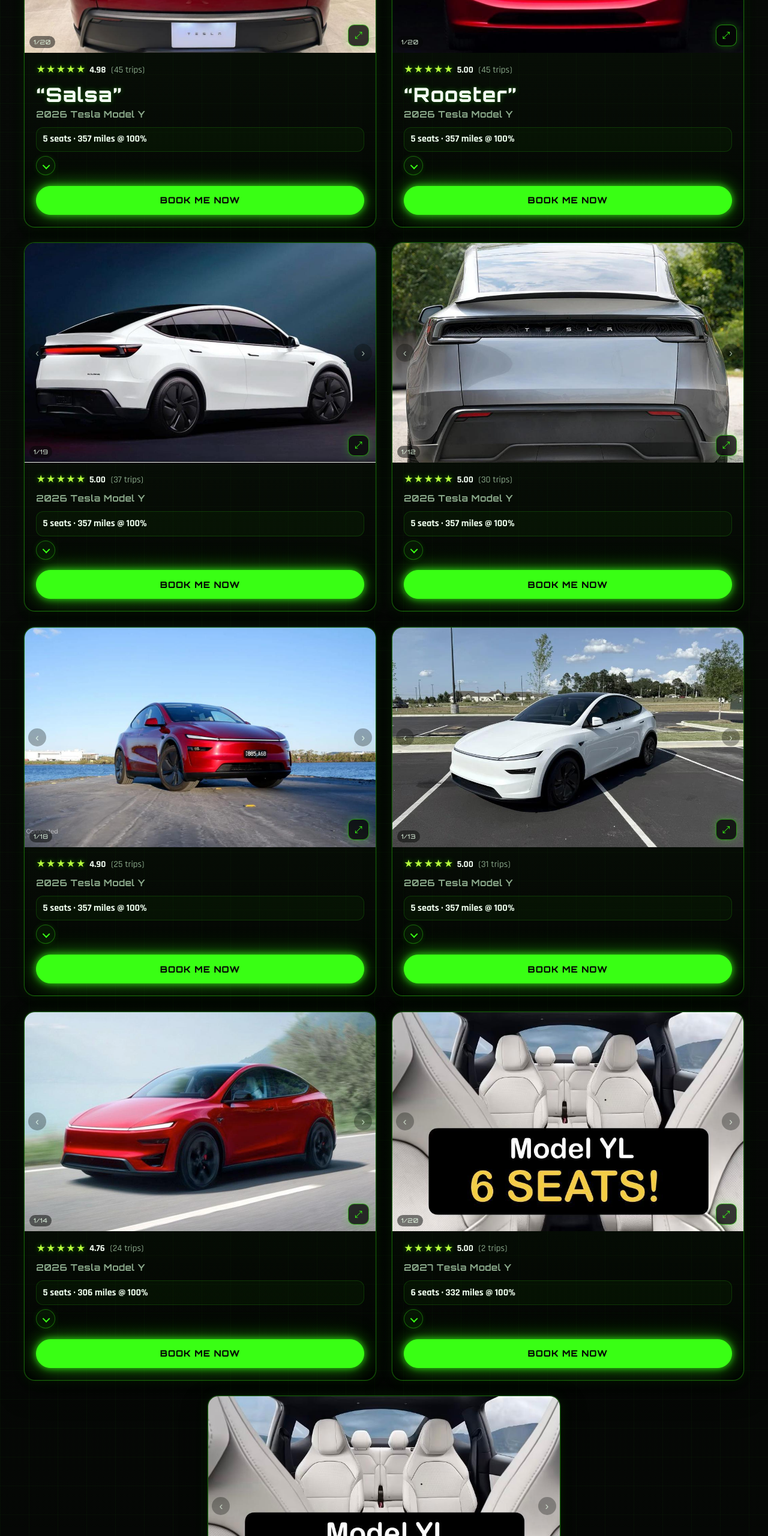
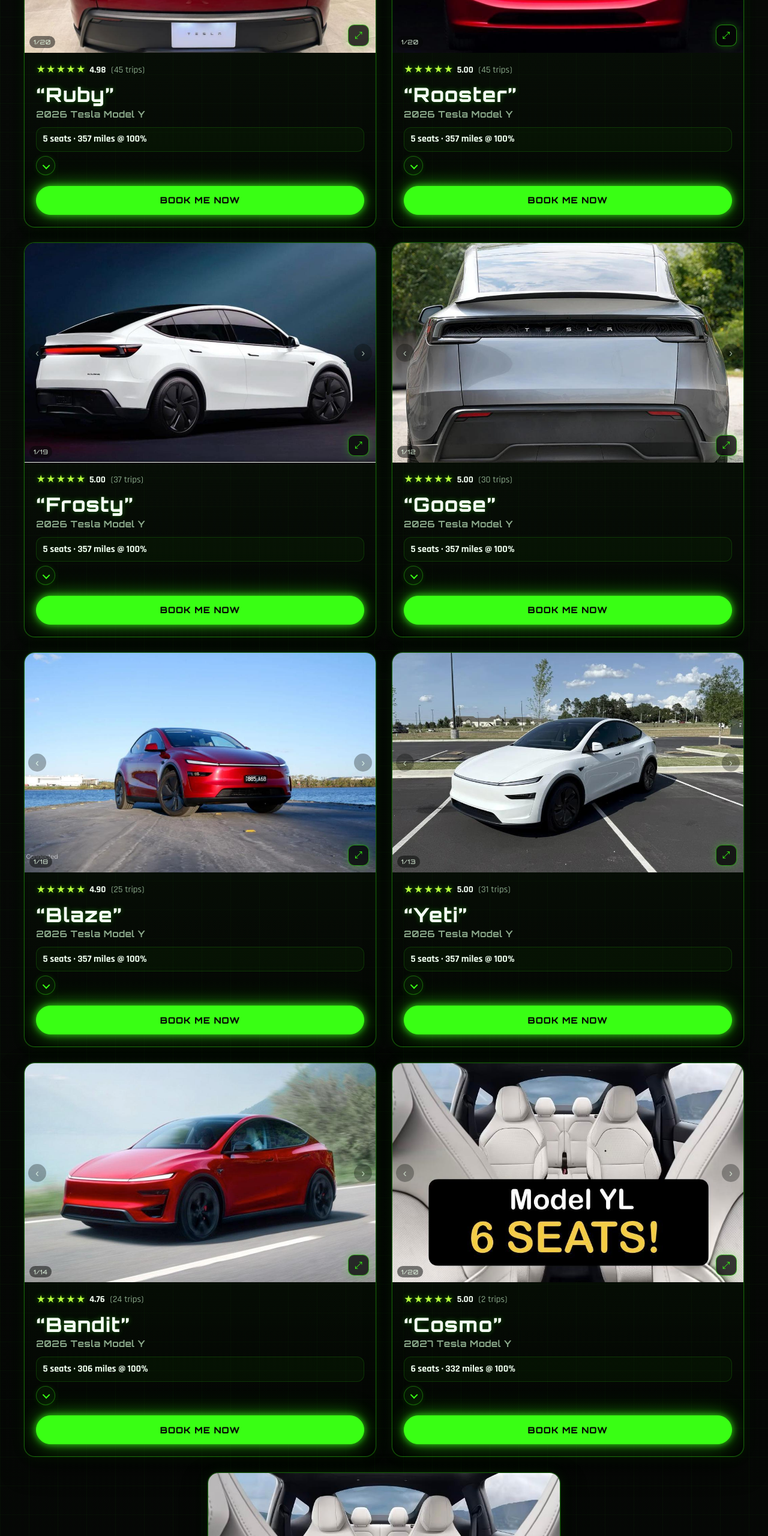
Before and after one commit to RobbStuff/cyberturo, a plain HTML site: page index.html in a window 1280 px wide. Shown: the part 1940-4500 px from the top of the page at 60% size. Drawn offline with Linux system fonts and the light colour scheme.

Commit message:
Assign custom names by fleet card display order
Name all 13 cards top-to-bottom/left-to-right, replace Salsa with
Ruby, and refresh the listing-map comment. Quoted larger titles kept.

Co-authored-by: Robb <RobbStuff@users.noreply.github.com>

```diff
--- a/index.html
+++ b/index.html
@@ -526,10 +526,20 @@
     </header>
     <main class="grid">
     <!--
-      Custom names by data-listing-id (fill data-custom-name + .custom-name text as “Name”):
-      2587824 Merlin, 2740306 Maverick, 3307368 Casper, 3307383 Storm,
-      3307398 Salsa, 3307415 Rooster
-      Unknown (leave blank): 3506536, 3531702, 3563398, 3595182, 3619928, 3943006, 3959789
+      Custom names by card display order (data-listing-id → name):
+      1. 2587824 Merlin
+      2. 2740306 Maverick
+      3. 3307368 Casper
+      4. 3307383 Storm
+      5. 3307398 Ruby
+      6. 3307415 Rooster
+      7. 3506536 Frosty
+      8. 3531702 Goose
+      9. 3563398 Blaze
+      10. 3595182 Yeti
+      11. 3619928 Bandit
+      12. 3943006 Cosmo
+      13. 3959789 Bubba
     -->
 
     <article class="card" id="cybertruck" data-vehicle-id="2587824" data-listing-id="2587824" data-custom-name="Merlin">
@@ -677,7 +687,7 @@
         <div class="price-row"><a class="book" href="https://turo.com/us/en/suv-rental/united-states/melbourne-fl/tesla/model-y/3307383" target="_blank" rel="noopener noreferrer">Book me now</a></div>
       </div>
     </article>
-    <article class="card" data-vehicle-id="3307398" data-listing-id="3307398" data-custom-name="Salsa">
+    <article class="card" data-vehicle-id="3307398" data-listing-id="3307398" data-custom-name="Ruby">
       <div class="carousel" data-count="20">
         <div class="viewport"><div class="slide active" data-index="0"><img src="images/3307398_1.jpg" alt="2026 Tesla Model Y photo 1" data-full="images/3307398_1.jpg"></div>
 <div class="slide" data-index="1"><img src="images/3307398_2.jpg" alt="2026 Tesla Model Y photo 2" loading="lazy" data-full="images/3307398_2.jpg"></div>
@@ -707,7 +717,7 @@
       <div class="body">
         <div class="meta-top"><span class="rating" title="4.98 out of 5"><span class="stars" aria-hidden="true">★★★★★</span><span class="rating-num">4.98</span></span> <span class="trips">(45 trips)</span></div>
         <div class="card-title">
-        <h2 class="custom-name">“Salsa”</h2>
+        <h2 class="custom-name">“Ruby”</h2>
         <p class="vehicle-name">2026 Tesla Model Y</p>
       </div>
         <div class="specs"><p class="spec-primary">5 seats · 357 miles @ 100%</p><details class="spec-more"><summary aria-label="More specs: trim, transmission, and powertrain"><span class="chev" aria-hidden="true"></span></summary><div class="spec-extra" role="list"><div role="listitem"><span>Trim</span><strong>Premium</strong></div><div role="listitem"><span>Transmission</span><strong>Automatic</strong></div><div role="listitem"><span>Powertrain</span><strong>Electric</strong></div></div></details></div>
@@ -751,7 +761,7 @@
         <div class="price-row"><a class="book" href="https://turo.com/us/en/suv-rental/united-states/melbourne-fl/tesla/model-y/3307415" target="_blank" rel="noopener noreferrer">Book me now</a></div>
       </div>
     </article>
-    <article class="card" data-vehicle-id="3506536" data-listing-id="3506536" data-custom-name="">
+    <article class="card" data-vehicle-id="3506536" data-listing-id="3506536" data-custom-name="Frosty">
       <div class="carousel" data-count="19">
         <div class="viewport"><div class="slide active" data-index="0"><img src="images/3506536_1.jpg" alt="2026 Tesla Model Y photo 1" data-full="images/3506536_1.jpg"></div>
 <div class="slide" data-index="1"><img src="images/3506536_2.jpg" alt="2026 Tesla Model Y photo 2" loading="lazy" data-full="images/3506536_2.jpg"></div>
@@ -780,15 +790,14 @@
       <div class="body">
         <div class="meta-top"><span class="rating" title="5.0 out of 5"><span class="stars" aria-hidden="true">★★★★★</span><span class="rating-num">5.00</span></span> <span class="trips">(37 trips)</span></div>
         <div class="card-title">
-        <!-- Fill custom name for listing 3506536: set data-custom-name on the card and put “Name” in .custom-name -->
-        <h2 class="custom-name"></h2>
+        <h2 class="custom-name">“Frosty”</h2>
         <p class="vehicle-name">2026 Tesla Model Y</p>
       </div>
         <div class="specs"><p class="spec-primary">5 seats · 357 miles @ 100%</p><details class="spec-more"><summary aria-label="More specs: trim, transmission, and powertrain"><span class="chev" aria-hidden="true"></span></summary><div class="spec-extra" role="list"><div role="listitem"><span>Trim</span><strong>Premium</strong></div><div role="listitem"><span>Transmission</span><strong>Automatic</strong></div><div role="listitem"><span>Powertrain</span><strong>Electric</strong></div></div></details></div>
         <div class="price-row"><a class="book" href="https://turo.com/us/en/suv-rental/united-states/melbourne-fl/tesla/model-y/3506536" target="_blank" rel="noopener noreferrer">Book me now</a></div>
       </div>
     </article>
-    <article class="card" data-vehicle-id="3531702" data-listing-id="3531702" data-custom-name="">
+    <article class="card" data-vehicle-id="3531702" data-listing-id="3531702" data-custom-name="Goose">
       <div class="carousel" data-count="12">
         <div class="viewport"><div class="slide active" data-index="0"><img src="images/3531702_1.jpg" alt="2026 Tesla Model Y photo 1" data-full="images/3531702_1.jpg"></div>
 <div class="slide" data-index="1"><img src="images/3531702_2.jpg" alt="2026 Tesla Model Y photo 2" loading="lazy" data-full="images/3531702_2.jpg"></div>
@@ -810,15 +819,14 @@
       <div class="body">
         <div class="meta-top"><span class="rating" title="5.0 out of 5"><span class="stars" aria-hidden="true">★★★★★</span><span class="rating-num">5.00</span></span> <span class="trips">(30 trips)</span></div>
         <div class="card-title">
-        <!-- Fill custom name for listing 3531702: set data-custom-name on the card and put “Name” in .custom-name -->
-        <h2 class="custom-name"></h2>
+        <h2 class="custom-name">“Goose”</h2>
         <p class="vehicle-name">2026 Tesla Model Y</p>
       </div>
         <div class="specs"><p class="spec-primary">5 seats · 357 miles @ 100%</p><details class="spec-more"><summary aria-label="More specs: trim, transmission, and powertrain"><span class="chev" aria-hidden="true"></span></summary><div class="spec-extra" role="list"><div role="listitem"><span>Trim</span><strong>Premium</strong></div><div role="listitem"><span>Transmission</span><strong>Automatic</strong></div><div role="listitem"><span>Powertrain</span><strong>Electric</strong></div></div></details></div>
         <div class="price-row"><a class="book" href="https://turo.com/us/en/suv-rental/united-states/melbourne-fl/tesla/model-y/3531702" target="_blank" rel="noopener noreferrer">Book me now</a></div>
       </div>
     </article>
-    <article class="card" data-vehicle-id="3563398" data-listing-id="3563398" data-custom-name="">
+    <article class="card" data-vehicle-id="3563398" data-listing-id="3563398" data-custom-name="Blaze">
       <div class="carousel" data-count="18">
         <div class="viewport"><div class="slide active" data-index="0"><img src="images/3563398_1.jpg" alt="2026 Tesla Model Y photo 1" data-full="images/3563398_1.jpg"></div>
 <div class="slide" data-index="1"><img src="images/3563398_2.jpg" alt="2026 Tesla Model Y photo 2" loading="lazy" data-full="images/3563398_2.jpg"></div>
@@ -846,15 +854,14 @@
       <div class="body">
         <div class="meta-top"><span class="rating" title="4.9 out of 5"><span class="stars" aria-hidden="true">★★★★★</span><span class="rating-num">4.90</span></span> <span class="trips">(25 trips)</span></div>
         <div class="card-title">
-        <!-- Fill custom name for listing 3563398: set data-custom-name on the card and put “Name” in .custom-name -->
-        <h2 class="custom-name"></h2>
+        <h2 class="custom-name">“Blaze”</h2>
         <p class="vehicle-name">2026 Tesla Model Y</p>
       </div>
         <div class="specs"><p class="spec-primary">5 seats · 357 miles @ 100%</p><details class="spec-more"><summary aria-label="More specs: trim, transmission, and powertrain"><span class="chev" aria-hidden="true"></span></summary><div class="spec-extra" role="list"><div role="listitem"><span>Trim</span><strong>Premium</strong></div><div role="listitem"><span>Transmission</span><strong>Automatic</strong></div><div role="listitem"><span>Powertrain</span><strong>Electric</strong></div></div></details></div>
         <div class="price-row"><a class="book" href="https://turo.com/us/en/suv-rental/united-states/melbourne-fl/tesla/model-y/3563398" target="_blank" rel="noopener noreferrer">Book me now</a></div>
       </div>
     </article>
-    <article class="card" data-vehicle-id="3595182" data-listing-id="3595182" data-custom-name="">
+    <article class="card" data-vehicle-id="3595182" data-listing-id="3595182" data-custom-name="Yeti">
       <div class="carousel" data-count="13">
         <div class="viewport"><div class="slide active" data-index="0"><img src="images/3595182_1.jpg" alt="2026 Tesla Model Y photo 1" data-full="images/3595182_1.jpg"></div>
 <div class="slide" data-index="1"><img src="images/3595182_2.jpg" alt="2026 Tesla Model Y photo 2" loading="lazy" data-full="images/3595182_2.jpg"></div>
@@ -877,15 +884,14 @@
       <div class="body">
         <div class="meta-top"><span class="rating" title="5.0 out of 5"><span class="stars" aria-hidden="true">★★★★★</span><span class="rating-num">5.00</span></span> <span class="trips">(31 trips)</span></div>
         <div class="card-title">
-        <!-- Fill custom name for listing 3595182: set data-custom-name on the card and put “Name” in .custom-name -->
-        <h2 class="custom-name"></h2>
+        <h2 class="custom-name">“Yeti”</h2>
         <p class="vehicle-name">2026 Tesla Model Y</p>
       </div>
         <div class="specs"><p class="spec-primary">5 seats · 357 miles @ 100%</p><details class="spec-more"><summary aria-label="More specs: trim, transmission, and powertrain"><span class="chev" aria-hidden="true"></span></summary><div class="spec-extra" role="list"><div role="listitem"><span>Trim</span><strong>Premium</strong></div><div role="listitem"><span>Transmission</span><strong>Automatic</strong></div><div role="listitem"><span>Powertrain</span><strong>Electric</strong></div></div></details></div>
         <div class="price-row"><a class="book" href="https://turo.com/us/en/suv-rental/united-states/melbourne-fl/tesla/model-y/3595182" target="_blank" rel="noopener noreferrer">Book me now</a></div>
       </div>
     </article>
-    <article class="card" data-vehicle-id="3619928" data-listing-id="3619928" data-custom-name="">
+    <article class="card" data-vehicle-id="3619928" data-listing-id="3619928" data-custom-name="Bandit">
       <div class="carousel" data-count="14">
         <div class="viewport"><div class="slide active" data-index="0"><img src="images/3619928_1.jpg" alt="2026 Tesla Model Y photo 1" data-full="images/3619928_1.jpg"></div>
 <div class="slide" data-index="1"><img src="images/3619928_2.jpg" alt="2026 Tesla Model Y photo 2" loading="lazy" data-full="images/3619928_2.jpg"></div>
@@ -909,15 +915,14 @@
       <div class="body">
         <div class="meta-top"><span class="rating" title="4.76 out of 5"><span class="stars" aria-hidden="true">★★★★★</span><span class="rating-num">4.76</span></span> <span class="trips">(24 trips)</span></div>
         <div class="card-title">
-        <!-- Fill custom name for listing 3619928: set data-custom-name on the card and put “Name” in .custom-name -->
-        <h2 class="custom-name"></h2>
+        <h2 class="custom-name">“Bandit”</h2>
         <p class="vehicle-name">2026 Tesla Model Y</p>
       </div>
         <div class="specs"><p class="spec-primary">5 seats · 306 miles @ 100%</p><details class="spec-more"><summary aria-label="More specs: trim, transmission, and powertrain"><span class="chev" aria-hidden="true"></span></summary><div class="spec-extra" role="list"><div role="listitem"><span>Trim</span><strong>Performance</strong></div><div role="listitem"><span>Transmission</span><strong>Automatic</strong></div><div role="listitem"><span>Powertrain</span><strong>Electric</strong></div></div></details></div>
         <div class="price-row"><a class="book" href="https://turo.com/us/en/suv-rental/united-states/melbourne-fl/tesla/model-y/3619928" target="_blank" rel="noopener noreferrer">Book me now</a></div>
       </div>
     </article>
-    <article class="card" id="model-y-l" data-vehicle-id="3943006" data-listing-id="3943006" data-custom-name="">
+    <article class="card" id="model-y-l" data-vehicle-id="3943006" data-listing-id="3943006" data-custom-name="Cosmo">
       <div class="carousel" data-count="20">
         <div class="viewport"><div class="slide active" data-index="0"><img src="images/3943006_1.jpg" alt="2027 Tesla Model Y photo 1" data-full="images/3943006_1.jpg"></div>
 <div class="slide" data-index="1"><img src="images/3943006_2.jpg" alt="2027 Tesla Model Y photo 2" loading="lazy" data-full="images/3943006_2.jpg"></div>
@@ -947,15 +952,14 @@
       <div class="body">
         <div class="meta-top"><span class="rating" title="5.0 out of 5"><span class="stars" aria-hidden="true">★★★★★</span><span class="rating-num">5.00</span></span> <span class="trips">(2 trips)</span></div>
         <div class="card-title">
-        <!-- Fill custom name for listing 3943006: set data-custom-name on the card and put “Name” in .custom-name -->
-        <h2 class="custom-name"></h2>
+        <h2 class="custom-name">“Cosmo”</h2>
         <p class="vehicle-name">2027 Tesla Model Y</p>
       </div>
         <div class="specs"><p class="spec-primary">6 seats · 332 miles @ 100%</p><details class="spec-more"><summary aria-label="More specs: trim, transmission, and powertrain"><span class="chev" aria-hidden="true"></span></summary><div class="spec-extra" role="list"><div role="listitem"><span>Trim</span><strong>L Premium Launch Series</strong></div><div role="listitem"><span>Transmission</span><strong>Automatic</strong></div><div role="listitem"><span>Powertrain</span><strong>Electric</strong></div></div></details></div>
         <div class="price-row"><a class="book" href="https://turo.com/us/en/suv-rental/united-states/melbourne-fl/tesla/model-y/3943006" target="_blank" rel="noopener noreferrer">Book me now</a></div>
       </div>
     </article>
-    <article class="card" data-vehicle-id="3959789" data-listing-id="3959789" data-custom-name="">
+    <article class="card" data-vehicle-id="3959789" data-listing-id="3959789" data-custom-name="Bubba">
       <div class="carousel" data-count="19">
         <div class="viewport"><div class="slide active" data-index="0"><img src="images/3959789_1.jpg" alt="2027 Tesla Model Y photo 1" data-full="images/3959789_1.jpg"></div>
 <div class="slide" data-index="1"><img src="images/3959789_2.jpg" alt="2027 Tesla Model Y photo 2" loading="lazy" data-full="images/3959789_2.jpg"></div>
@@ -984,8 +988,7 @@
       <div class="body">
         <div class="meta-top"><span class="rating new">New listing</span> <span class="trips">No trips yet</span></div>
         <div class="card-title">
-        <!-- Fill custom name for listing 3959789: set data-custom-name on the card and put “Name” in .custom-name -->
-        <h2 class="custom-name"></h2>
+        <h2 class="custom-name">“Bubba”</h2>
         <p class="vehicle-name">2027 Tesla Model Y</p>
       </div>
         <div class="specs"><p class="spec-primary">6 seats · 332 miles @ 100%</p><details class="spec-more"><summary aria-label="More specs: trim, transmission, and powertrain"><span class="chev" aria-hidden="true"></span></summary><div class="spec-extra" role="list"><div role="listitem"><span>Trim</span><strong>L Premium Launch Series</strong></div><div role="listitem"><span>Transmission</span><strong>Automatic</strong></div><div role="listitem"><span>Powertrain</span><strong>Electric</strong></div></div></details></div>
```
